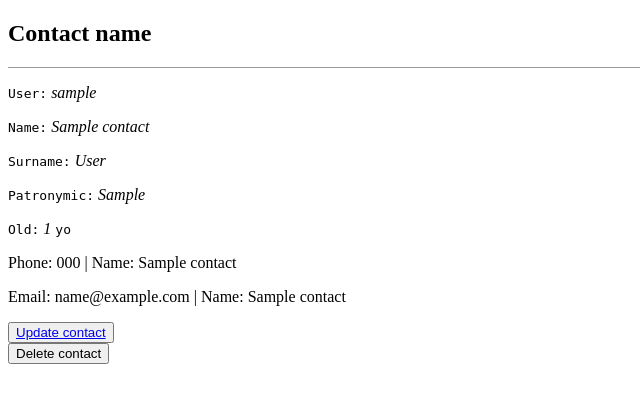
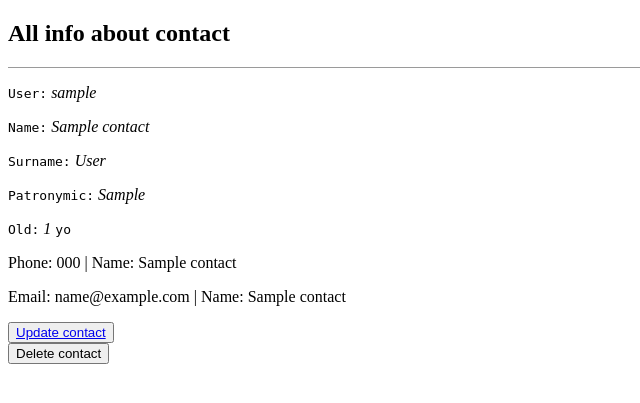
Before and after one commit to ArtMot99/AdressBook, a Django app: page /address/1/ in a window 1280 px wide. Shown: the top 403 px of the page, without its empty margins (0-640 px from the left). Run offline with Django 4.2, Linux system fonts and the light colour scheme; tables that the repository leaves empty hold one stand-in row (values such as "Sample post").

Commit message:
Изменены заголовки

```diff
--- a/address/templates/address/index.html
+++ b/address/templates/address/index.html
@@ -9,7 +9,7 @@
 {% block content %}
     <h1>Address Book</h1>
     {% for person in contact %}
-    <h3>Contact name</h3>
+    <h3>Contact info</h3>
         <p><tt>Name:</tt> <em>{{ person.name }}</em></p>
         <p><tt>Surname:</tt> <em>{{ person.surname }}</em></p>
         <p><a href="{% url 'info' pk=person.pk %}"><b>--> show more info <--</b></a></p>
--- a/address/templates/address/info_about_contact.html
+++ b/address/templates/address/info_about_contact.html
@@ -8,7 +8,7 @@
 
 {% block content %}
 
-    <h2>Contact name</h2>
+    <h2>All info about contact</h2>
     <hr size="1">
         <p><tt>User:</tt> <em>{{ contact.user }}</em></p>
         <p><tt>Name:</tt> <em>{{ contact.name }}</em></p>
```
